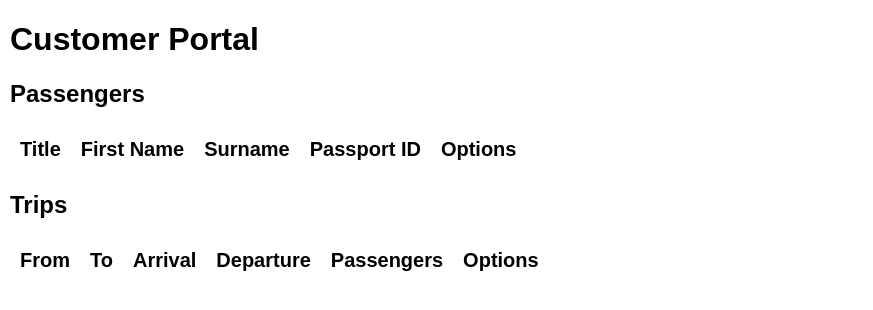
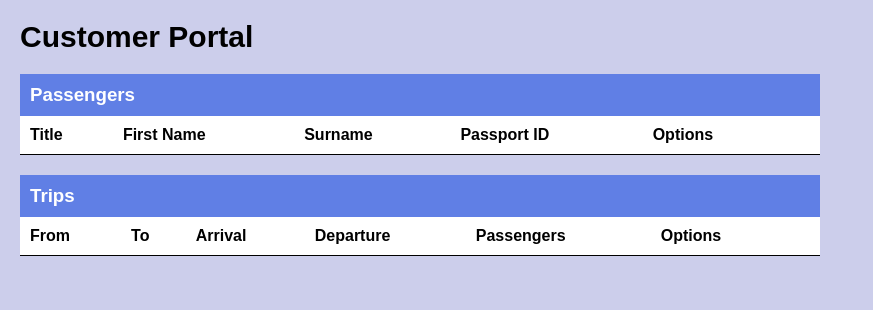
Before and after one commit to aidnolan/customer_profile, a PHP site: page /customer_page.php in a window 1280 px wide. Shown: the top 310 px of the page, without its empty margins (0-873 px from the left). Run offline with PHP 8.4, Linux system fonts and the light colour scheme; data that the repository does not hold is empty.

Commit message:
Styling modifications

```diff
--- a/app.css
+++ b/app.css
@@ -1,29 +1,51 @@
 body {
     margin: 0;
     padding: 0;
+    margin: 0px 20px;
+    background-color: rgb(204, 206, 235);
+}
+
+h1 {
+    font-family: Arial, Helvetica, sans-serif;
+    font-size: 30px;
+    margin-left: auto;
+    margin-right: auto;
+}
+
+h3 {
     font-family: arial;
-    margin-left: 10px;
+    margin: 0;
+    background-color: rgba(73, 109, 226, 0.87);
+    padding: 10px;
+    color: white;
+}
+
+.section {
+    background-color: white;
+    max-width: 800px;
+    margin: 20px 0;
 }
 
 table {
     border-collapse: collapse;
-    border-spacing: 50px 0;
     font-family: arial;
+    width: 100%;
 }
 
-thead {
-    font-size: 20px;
+tr {
+    border-bottom: 1px black solid;
+    padding-left: 10px
 }
 
 th, td {
     padding: 10px;
-    text-align: center;
+    text-align: left;
 }
 
 tr:nth-child(even) td {
-    background: rgba(129, 133, 139, 0.993);
+    background: white
 }
 
 tr:nth-child(odd) td {
-    background: rgb(125, 174, 194);
+    background: rgb(192, 209, 216);
 }
--- a/customer_page.php
+++ b/customer_page.php
@@ -13,9 +13,6 @@
 </head>
 <body>
     <h1>Customer Portal</h1>
-    <!-- <form action="POST">
-
-    </form> -->
     <?php
         echo customer_profile_page();
     ?>
--- a/data_loader.php
+++ b/data_loader.php
@@ -40,7 +40,6 @@ function customer_profile_page()
     $trip_list = trip_list($cust_record['cust_id']);
 
     $html .= $passenger_list . $trip_list;
-    // var_dump($html);
     return $html;
 }
 function passenger_list($cust_id)
@@ -54,8 +53,8 @@ function passenger_list($cust_id)
     $query = $pdo->query($sql);
     $passrec = $query->fetchAll();
 
-    $html .= "<div>";
-        $html .= "<h2>Passengers</h2>";
+    $html .= "<div class='section'>";
+        $html .= "<h3>Passengers</h3>";
         $html .= "<table>";
             $html .= "<thead>";
                 $html .= "<tr>";
@@ -84,6 +83,9 @@ function passenger_list($cust_id)
     $html .= "</div>";
 
     return $html;
+    // $sql = "
+    //     INSERT INTO enquiries (enq_name, enq_email, enq_tel)
+    //     VALUES ('".$output["enq_name"]."','".$output["enq_email"]."','".$output["enq_tel"]."')";
 }
 
 function trip_list($cust_id)
@@ -97,8 +99,8 @@ function trip_list($cust_id)
     $query = $pdo->query($sql);
     $triprec = $query->fetchAll();
 
-    $html .= "<div>";
-        $html .= "<h2>Trips</h2>";
+    $html .= "<div class='section'>";
+        $html .= "<h3>Trips</h3>";
         $html .= "<table>";
             $html .= "<thead>";
                 $html .= "<tr>";
```
